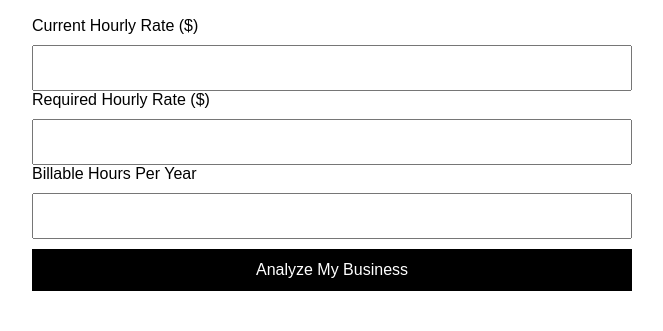
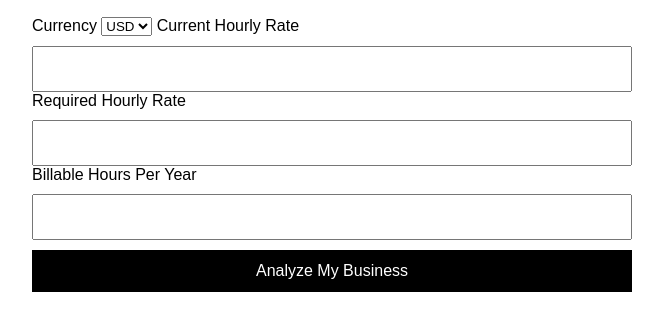
Before and after one commit to Drosholm/-Contractor-profit-ai, a plain HTML site: page index.html in a window 1280 px wide. Shown: the part 111-442 px from the top of the page, without its empty margins (308-971 px from the left). Drawn offline with Linux system fonts and the light colour scheme.

Commit message:
Update index.html

```diff
--- a/index.html
+++ b/index.html
@@ -32,11 +32,18 @@
 <body>
 
 <h2>AI Profit Advisor</h2>
+  <label>Currency</label>
+<select id="currency">
+  <option value="USD">USD</option>
+  <option value="EUR">EUR</option>
+  <option value="GBP">GBP</option>
+  <option value="AUD">AUD</option>
+</select>
 
-<label>Current Hourly Rate ($)</label>
+<label>Current Hourly Rate </label>
 <input id="currentRate" type="number">
 
-<label>Required Hourly Rate ($)</label>
+<label>Required Hourly Rate </label>
 <input id="requiredRate" type="number">
 
 <label>Billable Hours Per Year</label>
```
